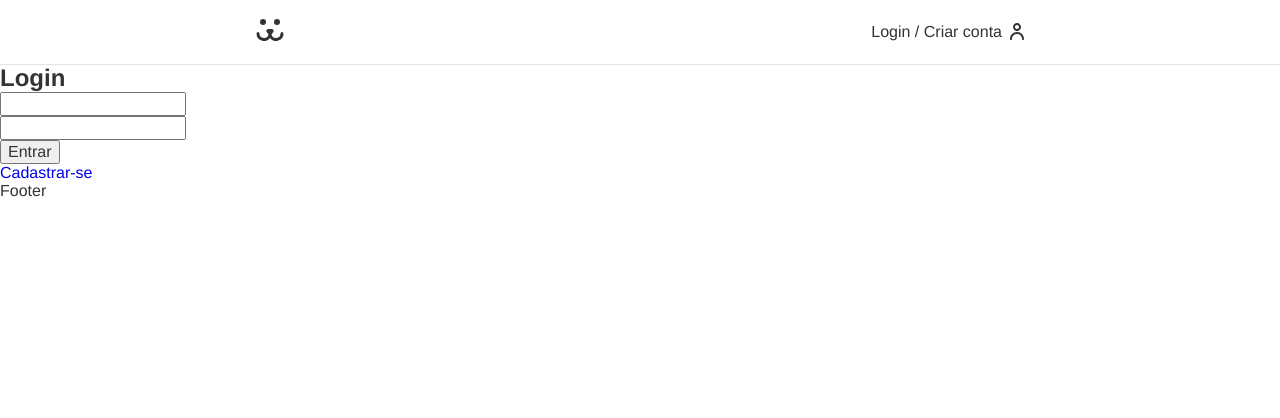
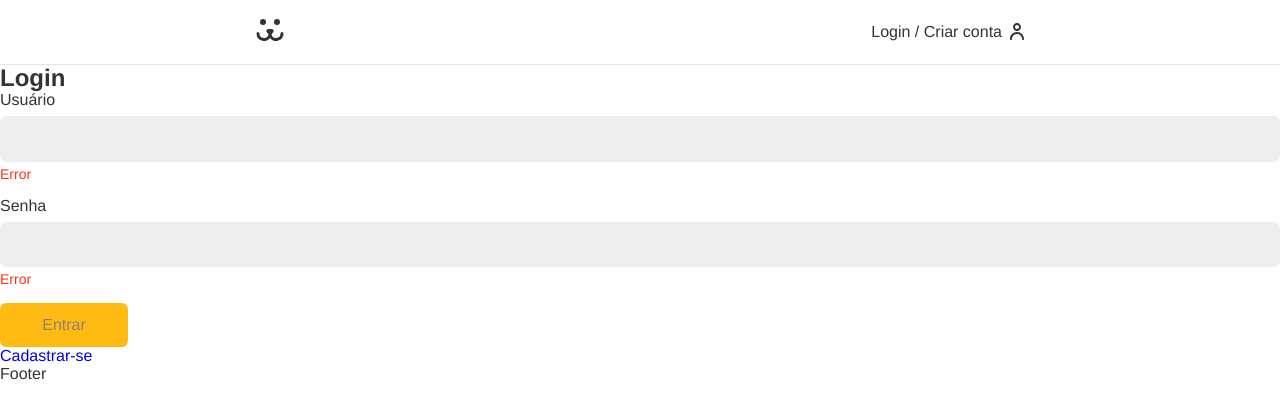
Before and after one commit to jorgejrdj/instadog, a React (Create React App) app: page /login in a window 1280 px wide. Shown: the top 418 px of the page. Built offline with nearby package versions, Linux system fonts and the light colour scheme.

Commit message:
Form component ok

```diff
--- /dev/null
+++ b/src/Components/Forms/Button.js
@@ -0,0 +1,12 @@
+import React from 'react';
+import styles from './Button.module.css';
+
+const Button = ({ children, ...props }) => {
+  return (
+    <button {...props} className={styles.button}>
+      {children}
+    </button>
+  );
+};
+
+export default Button;
--- /dev/null
+++ b/src/Components/Forms/Button.module.css
@@ -0,0 +1,24 @@
+.button {
+  font-size: 1rem;
+  font-family: var(--type-first);
+  cursor: pointer;
+  border: none;
+  border-radius: 0.4rem;
+  background: #fb1;
+  color: #8d8373;
+  min-width: 8rem;
+  padding: 0.8rem 1.2rem;
+  box-sizing: border-box;
+  transition: 0.1s;
+}
+
+.button:hover,
+.button:focus {
+  outline: none;
+  box-shadow: 0 0 0 3px #fea, 0 0 0 4px #fb1;
+}
+
+.button:disabled {
+  opacity: 0.5;
+  cursor: wait;
+}
--- /dev/null
+++ b/src/Components/Forms/Input.js
@@ -0,0 +1,16 @@
+import React from 'react';
+import styles from './Input.module.css';
+
+const Input = ({ label, type, name }) => {
+  return (
+    <div className={styles.wrapper}>
+      <label htmlFor={name} className={styles.label}>
+        {label}
+      </label>
+      <input id={name} name={name} className={styles.input} type={type} />
+      <p className={styles.error}>Error</p>
+    </div>
+  );
+};
+
+export default Input;
--- /dev/null
+++ b/src/Components/Forms/Input.module.css
@@ -0,0 +1,35 @@
+.wrapper {
+  margin-bottom: 1rem;
+}
+
+.input {
+  border: 1px solid #eee;
+  display: block;
+  width: 100%;
+  font-size: 1rem;
+  padding: 0.8rem;
+  border-radius: 0.4rem;
+  background: #eee;
+  transition: 0.2s;
+}
+
+.input:focus,
+.input:hover {
+  outline: none;
+  border-color: #fb1;
+  background: white;
+  box-shadow: 0 0 0 3px #fea;
+}
+
+.label {
+  display: block;
+  font-size: 1rem;
+  line-height: 1;
+  padding-bottom: 0.5rem;
+}
+
+.error {
+  color: #f31;
+  font-size: 0.875rem;
+  margin-top: 0.25rem;
+}
--- a/src/Components/Login/LoginForm.js
+++ b/src/Components/Login/LoginForm.js
@@ -1,5 +1,7 @@
 import React from 'react'
 import { Link } from 'react-router-dom'
+import Button from '../Forms/Button';
+import Input from '../Forms/Input';
 
 export const LoginForm = () => {
   const [username, setUsername] = React.useState('');
@@ -26,19 +28,9 @@
     <section>
       <h1>Login</h1>
       <form action="" onSubmit={handleSubmit}>
-        <input
-          type="text"
-          value={username}
-          onChange={({ target }) => setUsername(target.value)}
-        />
-
-        <input
-          type="password"
-          value={password}
-          onChange={({ target }) => setPassword(target.value)}
-        />
-
-        <button>Entrar</button>
+        <Input label="Usuário" type="text" name="username" />
+        <Input label="Senha" type="password" name="password" />
+        <Button> Entrar </Button>
       </form>
 
       <Link to="/login/criar">Cadastrar-se</Link>
```
